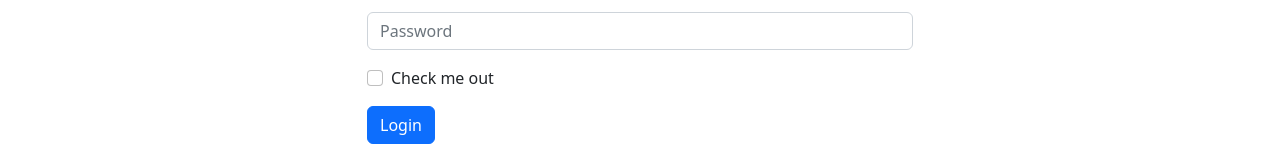
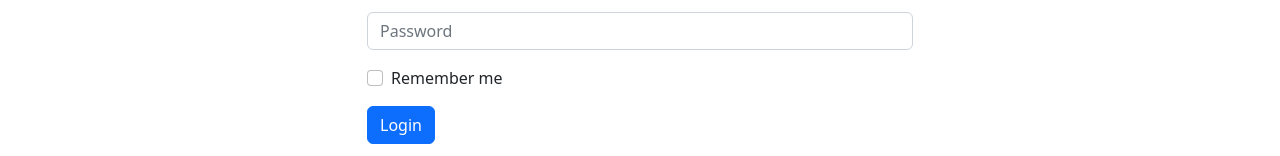
Before and after one commit to Sayeedifty1/email-password-auth, a React (Vite) app: page /login in a window 1280 px wide. Shown: the part 234-390 px from the top of the page. Built offline with nearby package versions, Linux system fonts and the light colour scheme.

Commit message:
login validation done

```diff
--- a/src/Components/Login/Login.jsx
+++ b/src/Components/Login/Login.jsx
@@ -1,4 +1,4 @@
-import React from 'react';
+import React, { useState } from 'react';
 import Button from 'react-bootstrap/Button';
 import Form from 'react-bootstrap/Form';
 import Container from 'react-bootstrap/Container';
@@ -6,34 +6,58 @@ import Row from 'react-bootstrap/Row';
 import Col from 'react-bootstrap/Col';
 
 const Login = () => {
+    const [error, setError] = useState('');
+    const [success, setSuccess] = useState('');
+    const handleLogIn = (event) => {
+        event.preventDefault()
+        const form = event.target;
+        const email = form.email.value;
+        const password = form.password.value;
+        console.log(email, password)
+        setError('');
+        setSuccess('');
+        // Validation
+        if (!/(?=.*[A-Z])/.test(password)) {
+            setError('please add at least one uppercase');
+            return;
+        }
+        else if (!/(?=.*?[0-9].*[0-9])/.test(password)) {
+            setError('Please add at least two numbers');
+            return;
+        }
+        else if (password.length < 6) {
+            setError('please add at least 6 characters in your password ');
+            return;
+        }
+        setSuccess('Login successful!');
 
-    const handleLogIn= (event)=>{
-        event.prevent.Default();
-        const form = event.target;
     }
     return (
         <Container>
             <Row className="justify-content-center">
                 <Col md={6} sm={9} xs={12}>
                     <h1 className='text-warning mb-4'>Please Login</h1>
-                    <Form>
+                    <Form onSubmit={handleLogIn}>
                         <Form.Group className="mb-3" controlId="formBasicEmail">
                             <Form.Label>Email address</Form.Label>
-                            <Form.Control type="email" name="email" placeholder="Enter email" />
+                            <Form.Control type="email" name="email" placeholder="Enter email" required />
 
                         </Form.Group>
 
                         <Form.Group className="mb-3" controlId="formBasicPassword">
                             <Form.Label>Password</Form.Label>
-                            <Form.Control type="password" name="password" placeholder="Password" />
+                            <Form.Control type="password" name="password" placeholder="Password" required />
                         </Form.Group>
                         <Form.Group className="mb-3" controlId="formBasicCheckbox">
-                            <Form.Check type="checkbox" label="Check me out" />
+                            <Form.Check type="checkbox" label="Remember me" />
                         </Form.Group>
+                        {error && <p className='text-danger'>{error}</p>}
+                        {success && <p className='text-success'>{success}</p>}
                         <Button variant="primary" type="Login">
                             Login
                         </Button>
                     </Form>
+
                 </Col>
             </Row>
         </Container>
```
